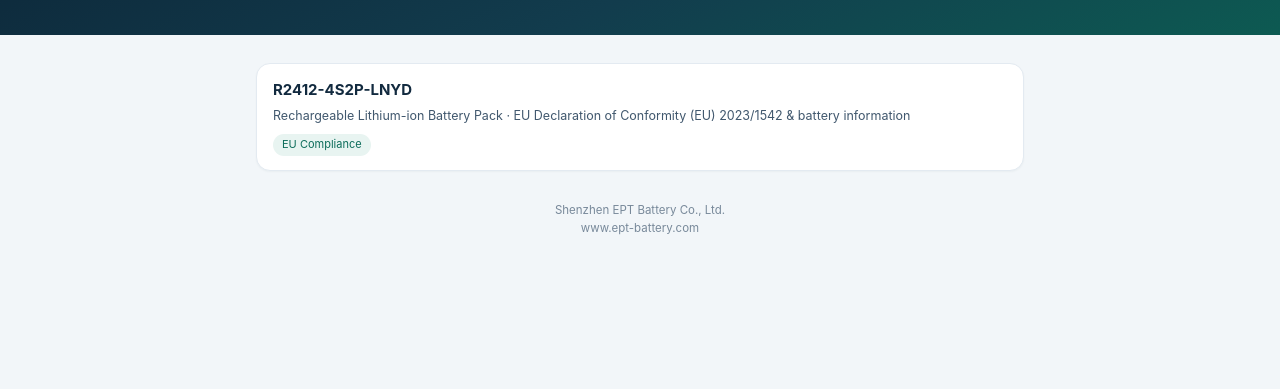
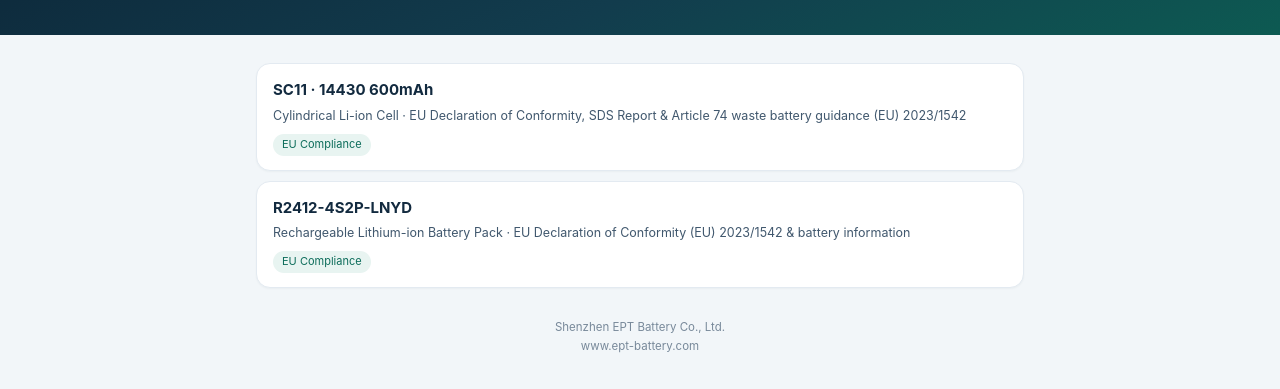
Before and after one commit to EPT-BATTERY/qr-docs, a plain HTML site: page index.html in a window 1280 px wide. Shown: the part 133-522 px from the top of the page. Drawn offline with Linux system fonts and the light colour scheme.

Commit message:
upload index.html

```diff
--- a/index.html
+++ b/index.html
@@ -54,6 +54,9 @@
 
 <script>
 var DOCS = [
+  {slug:'sc11-14430-600', model:'SC11 · 14430 600mAh',
+   desc:'Cylindrical Li-ion Cell · EU Declaration of Conformity, SDS Report & Article 74 waste battery guidance (EU) 2023/1542',
+   tag:'EU Compliance'},
   {slug:'r2412-4s2p-lnyd', model:'R2412-4S2P-LNYD',
    desc:'Rechargeable Lithium-ion Battery Pack · EU Declaration of Conformity (EU) 2023/1542 & battery information',
    tag:'EU Compliance'}
```
